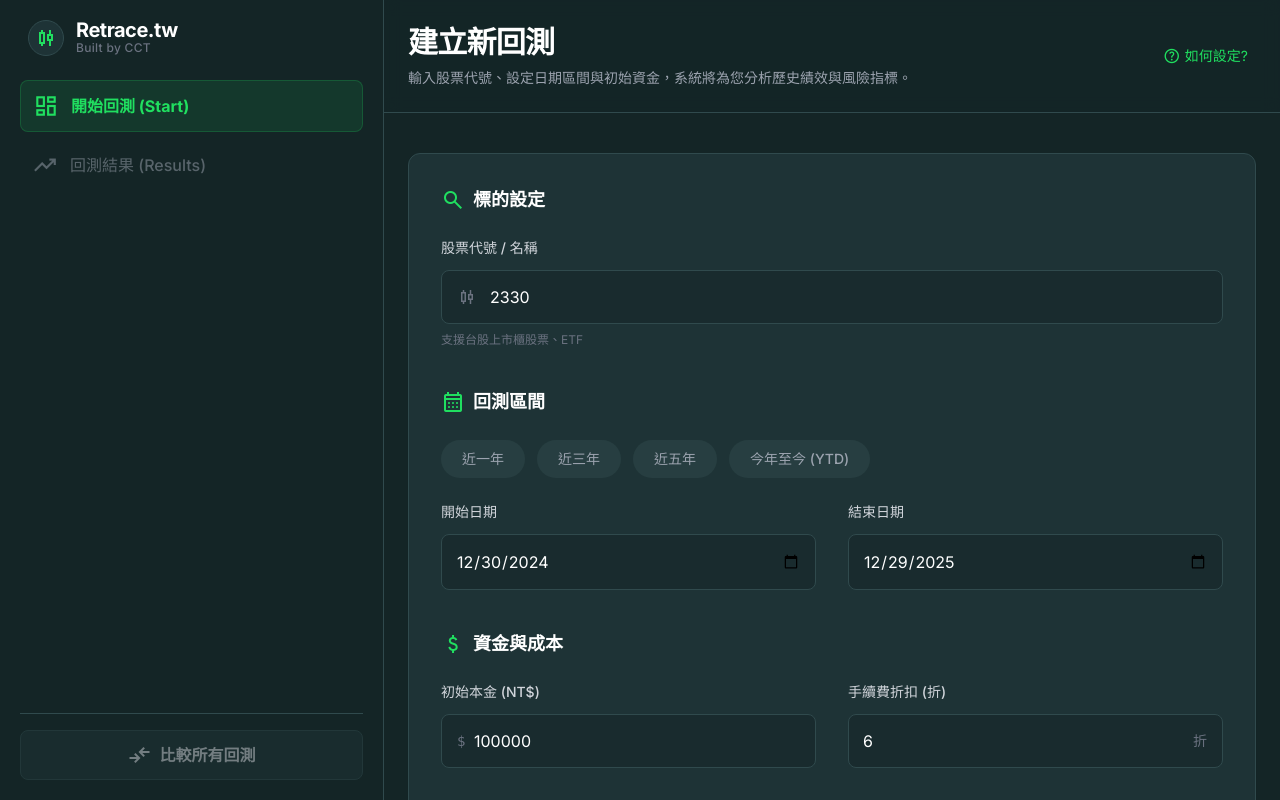
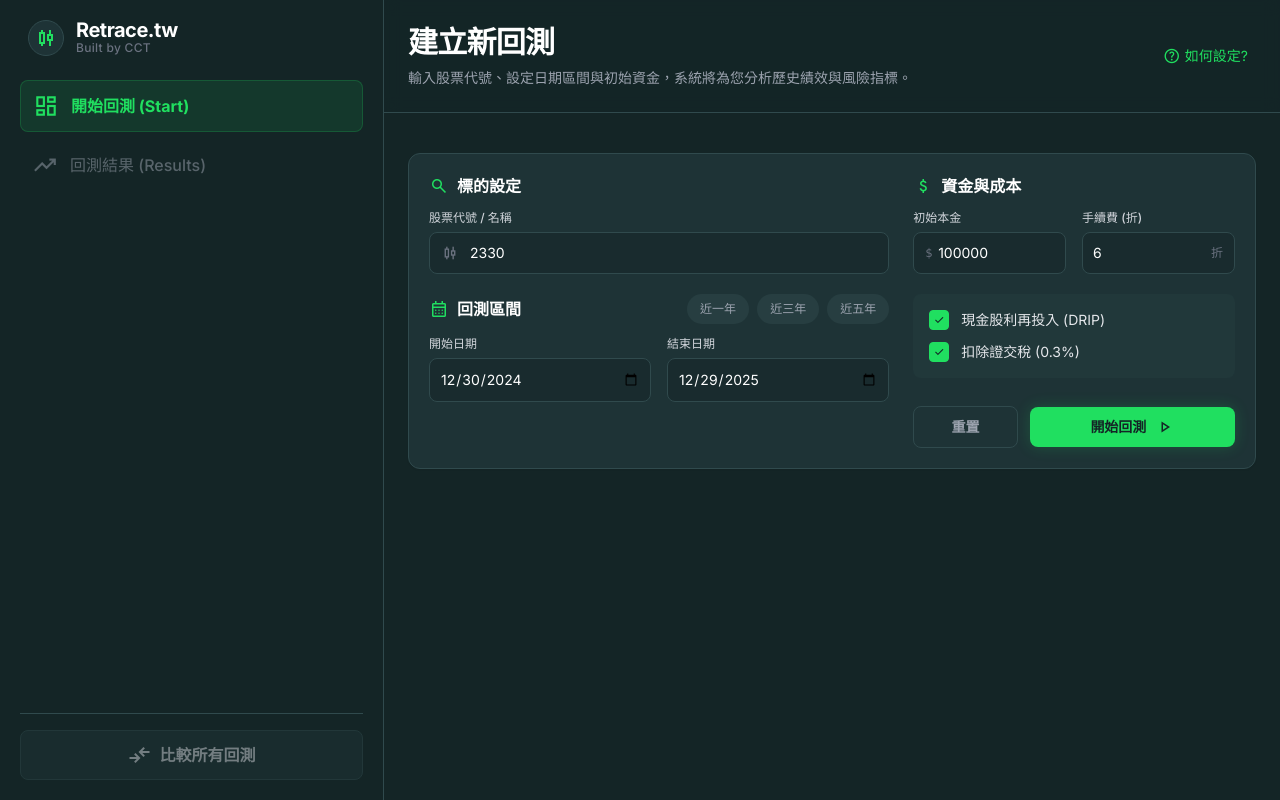
Before and after one commit to ShinnyCCT/Taiwan-stock-review, a React (Vite) app: page / in a window 1280 px wide. Built offline with nearby package versions, Linux system fonts and the light colour scheme.

Commit message:
Optimize InputForm layout for 14-inch screens: Compact 2-column grid

```diff
--- a/components/InputForm.tsx
+++ b/components/InputForm.tsx
@@ -8,54 +8,34 @@ interface InputFormProps {
 }
 
 const InputForm: React.FC<InputFormProps> = ({ initialValues, onSubmit, isLoading }) => {
-  // Local state initialized with props (for "remember settings" functionality)
   const [formData, setFormData] = useState<BacktestInput>(initialValues);
 
-  // Sync state if initialValues change (e.g. parent reset)
   useEffect(() => {
     setFormData(initialValues);
   }, [initialValues]);
 
-  // Calculate yesterday's date string for max limitation
   const maxAllowedDate = useMemo(() => {
     const d = new Date();
     d.setDate(d.getDate() - 1);
     return d.toISOString().split('T')[0];
   }, []);
 
-  // Date Presets Helpers
   const setDateRange = (type: '1Y' | '3Y' | '5Y' | 'YTD') => {
-    // End date is always set to yesterday for stability
     const endDateStr = maxAllowedDate;
-
-    // Calculate start date relative to yesterday (the end date)
     const endDateObj = new Date();
     endDateObj.setDate(endDateObj.getDate() - 1);
-
     const startDateObj = new Date(endDateObj);
 
     switch (type) {
-      case '1Y':
-        startDateObj.setFullYear(endDateObj.getFullYear() - 1);
-        break;
-      case '3Y':
-        startDateObj.setFullYear(endDateObj.getFullYear() - 3);
-        break;
-      case '5Y':
-        startDateObj.setFullYear(endDateObj.getFullYear() - 5);
-        break;
+      case '1Y': startDateObj.setFullYear(endDateObj.getFullYear() - 1); break;
+      case '3Y': startDateObj.setFullYear(endDateObj.getFullYear() - 3); break;
+      case '5Y': startDateObj.setFullYear(endDateObj.getFullYear() - 5); break;
       case 'YTD':
-        startDateObj.setMonth(0, 1); // Jan 1st of current year
+        startDateObj.setMonth(0, 1);
         startDateObj.setFullYear(endDateObj.getFullYear());
         break;
     }
-    const startDateStr = startDateObj.toISOString().split('T')[0];
-
-    setFormData(prev => ({
-      ...prev,
-      startDate: startDateStr,
-      endDate: endDateStr
-    }));
+    setFormData(prev => ({ ...prev, startDate: startDateObj.toISOString().split('T')[0], endDate: endDateStr }));
   };
 
   const handleReset = () => {
@@ -76,61 +56,62 @@ const InputForm: React.FC<InputFormProps> = ({ initialValues, onSubmit, isLoadin
     onSubmit(formData);
   };
 
-  // Styles
-  const sectionTitleClass = "text-white text-lg font-bold flex items-center gap-2 mb-6";
-  const labelClass = "block mb-3 text-sm font-medium text-gray-300";
-  const inputClass = "w-full bg-background-dark/50 border border-surface-border text-white text-base rounded-lg focus:ring-primary focus:border-primary block p-3.5 placeholder-gray-600 transition-colors hover:border-gray-500";
+  // Compact Styles
+  const sectionTitleClass = "text-white text-base font-bold flex items-center gap-2 mb-3";
+  const labelClass = "block mb-1.5 text-xs font-medium text-gray-300";
+  const inputClass = "w-full bg-background-dark/50 border border-surface-border text-white text-sm rounded-lg focus:ring-primary focus:border-primary block p-2.5 placeholder-gray-600 transition-colors hover:border-gray-500";
   const dateBtnClass = (active: boolean) =>
-    `px-5 py-2 text-sm rounded-full font-medium transition-all border ${
-      active
+    `px-3 py-1.5 text-xs rounded-full font-medium transition-all border ${active
       ? 'bg-primary/20 text-primary border-primary'
       : 'bg-surface-border/50 text-gray-400 border-transparent hover:bg-surface-border hover:text-white'
     }`;
 
   return (
-    <div className="bg-surface-dark border border-surface-border rounded-xl p-8 shadow-sm">
-      <form onSubmit={handleSubmit} className="space-y-10">
+    <div className="bg-surface-dark border border-surface-border rounded-xl p-5 shadow-sm">
+      <form onSubmit={handleSubmit}>
 
-        {/* Section 1: Stock */}
+        <div className="grid grid-cols-1 lg:grid-cols-12 gap-x-6 gap-y-6">
+
+          {/* Left Column: Stock & Date (Col Span 7) */}
+          <div className="lg:col-span-7 flex flex-col gap-5">
+
+            {/* Stock Section */}
             <div>
               <h3 className={sectionTitleClass}>
-             <span className="material-symbols-outlined text-primary text-[24px]">search</span>
+                <span className="material-symbols-outlined text-primary text-[20px]">search</span>
                 標的設定
               </h3>
-           <div className="grid grid-cols-1 gap-6">
               <div>
                 <label className={labelClass}>股票代號 / 名稱</label>
                 <div className="relative">
-                  <span className="absolute inset-y-0 left-0 flex items-center pl-4 text-gray-500 material-symbols-outlined text-[20px]">candlestick_chart</span>
+                  <span className="absolute inset-y-0 left-0 flex items-center pl-3 text-gray-500 material-symbols-outlined text-[18px]">candlestick_chart</span>
                   <input
                     type="text"
                     required
                     placeholder="例如：2330 或 台積電"
                     value={formData.symbol}
-                    onChange={(e) => setFormData({...formData, symbol: e.target.value})}
-                    className={`${inputClass} pl-12`}
+                    onChange={(e) => setFormData({ ...formData, symbol: e.target.value })}
+                    className={`${inputClass} pl-10`}
                   />
-                </div>
-                <p className="mt-2 text-xs text-gray-500">支援台股上市櫃股票、ETF</p>
                 </div>
               </div>
             </div>
 
-        {/* Section 2: Date Range */}
+            {/* Date Section */}
             <div>
-          <h3 className={sectionTitleClass}>
-             <span className="material-symbols-outlined text-primary text-[24px]">calendar_month</span>
+              <div className="flex items-center justify-between mb-3">
+                <h3 className={`${sectionTitleClass} !mb-0`}>
+                  <span className="material-symbols-outlined text-primary text-[20px]">calendar_month</span>
                   回測區間
                 </h3>
-
-           <div className="flex flex-wrap gap-3 mb-6">
+                <div className="flex gap-2">
                   <button type="button" onClick={() => setDateRange('1Y')} className={dateBtnClass(false)}>近一年</button>
                   <button type="button" onClick={() => setDateRange('3Y')} className={dateBtnClass(false)}>近三年</button>
                   <button type="button" onClick={() => setDateRange('5Y')} className={dateBtnClass(false)}>近五年</button>
-             <button type="button" onClick={() => setDateRange('YTD')} className={dateBtnClass(false)}>今年至今 (YTD)</button>
+                </div>
               </div>
 
-           <div className="grid grid-cols-1 md:grid-cols-2 gap-8">
+              <div className="grid grid-cols-2 gap-4">
                 <div>
                   <label className={labelClass}>開始日期</label>
                   <input
@@ -138,7 +119,7 @@ const InputForm: React.FC<InputFormProps> = ({ initialValues, onSubmit, isLoadin
                     required
                     max={formData.endDate}
                     value={formData.startDate}
-                  onChange={(e) => setFormData({...formData, startDate: e.target.value})}
+                    onChange={(e) => setFormData({ ...formData, startDate: e.target.value })}
                     className={inputClass}
                   />
                 </div>
@@ -148,39 +129,43 @@ const InputForm: React.FC<InputFormProps> = ({ initialValues, onSubmit, isLoadin
                     type="date"
                     required
                     min={formData.startDate}
-                  max={maxAllowedDate} // Restrict to yesterday
+                    max={maxAllowedDate}
                     value={formData.endDate}
-                  onChange={(e) => setFormData({...formData, endDate: e.target.value})}
+                    onChange={(e) => setFormData({ ...formData, endDate: e.target.value })}
                     className={inputClass}
                   />
                 </div>
               </div>
             </div>
+          </div>
 
-        {/* Section 3: Money & Costs */}
+          {/* Right Column: Money & Options (Col Span 5) */}
+          <div className="lg:col-span-5 flex flex-col gap-5">
+
+            {/* Money Section */}
             <div>
               <h3 className={sectionTitleClass}>
-             <span className="material-symbols-outlined text-primary text-[24px]">attach_money</span>
+                <span className="material-symbols-outlined text-primary text-[20px]">attach_money</span>
                 資金與成本
               </h3>
-           <div className="grid grid-cols-1 md:grid-cols-2 gap-8 items-start">
-             <div>
-                <label className={labelClass}>初始本金 (NT$)</label>
+              <div className="grid grid-cols-2 gap-4">
+                <div className="col-span-2 sm:col-span-1">
+                  <label className={labelClass}>初始本金</label>
                   <div className="relative">
-                  <span className="absolute inset-y-0 left-0 flex items-center pl-4 text-gray-500 text-sm font-mono">$</span>
+                    <span className="absolute inset-y-0 left-0 flex items-center pl-3 text-gray-500 text-xs font-mono">$</span>
                     <input
                       type="number"
                       min="1000"
                       required
                       value={formData.investmentAmount}
-                    onChange={(e) => setFormData({...formData, investmentAmount: Number(e.target.value)})}
-                    className={`${inputClass} pl-8`}
+                      onChange={(e) => setFormData({ ...formData, investmentAmount: Number(e.target.value) })}
+                      className={`${inputClass} pl-6`}
                     />
                   </div>
                 </div>
 
-             <div>
-               <label className={labelClass}>手續費折扣 (折)</label>
+                <div className="col-span-2 sm:col-span-1">
+                  <label className={labelClass}>手續費 (折)</label>
                   <div className="relative">
                     <input
                       type="number"
@@ -188,73 +173,68 @@ const InputForm: React.FC<InputFormProps> = ({ initialValues, onSubmit, isLoadin
                       max="10"
                       step="0.1"
                       value={formData.feeDiscount}
-                    onChange={(e) => setFormData({...formData, feeDiscount: Number(e.target.value)})}
-                    className={`${inputClass} pr-10`}
+                      onChange={(e) => setFormData({ ...formData, feeDiscount: Number(e.target.value) })}
+                      className={`${inputClass} pr-8`}
                     />
-                  <span className="absolute inset-y-0 right-0 flex items-center pr-4 text-gray-500 text-sm">折</span>
+                    <span className="absolute inset-y-0 right-0 flex items-center pr-3 text-gray-500 text-xs">折</span>
+                  </div>
+                </div>
               </div>
             </div>
 
-             {/* Advanced Options Group */}
-             <div className="md:col-span-2 mt-2">
-               <label className={labelClass}>進階選項</label>
-               <div className="flex flex-col gap-4">
+            {/* Advanced Options */}
+            <div className="bg-surface-border/20 p-4 rounded-lg space-y-3">
               <label className="flex items-center gap-3 cursor-pointer group">
                 <div className="relative flex items-center">
                   <input
                     type="checkbox"
                     checked={formData.useDRIP}
-                        onChange={(e) => setFormData({...formData, useDRIP: e.target.checked})}
-                        className="peer h-6 w-6 cursor-pointer appearance-none rounded border border-gray-600 bg-background-dark transition-all checked:border-primary checked:bg-primary"
+                    onChange={(e) => setFormData({ ...formData, useDRIP: e.target.checked })}
+                    className="peer h-5 w-5 cursor-pointer appearance-none rounded border border-gray-600 bg-background-dark transition-all checked:border-primary checked:bg-primary"
                   />
-                      <span className="absolute left-1/2 top-1/2 -translate-x-1/2 -translate-y-1/2 text-background-dark opacity-0 peer-checked:opacity-100 material-symbols-outlined text-[18px] pointer-events-none">check</span>
+                  <span className="absolute left-1/2 top-1/2 -translate-x-1/2 -translate-y-1/2 text-background-dark opacity-0 peer-checked:opacity-100 material-symbols-outlined text-[14px] pointer-events-none">check</span>
                 </div>
-                    <span className="text-base text-gray-200 group-hover:text-white transition-colors">包含現金股利再投入 (DRIP)</span>
+                <span className="text-sm text-gray-200 group-hover:text-white transition-colors">現金股利再投入 (DRIP)</span>
               </label>
-
               <label className="flex items-center gap-3 cursor-pointer group">
                 <div className="relative flex items-center">
                   <input
                     type="checkbox"
                     checked={formData.deductTax}
-                        onChange={(e) => setFormData({...formData, deductTax: e.target.checked})}
-                        className="peer h-6 w-6 cursor-pointer appearance-none rounded border border-gray-600 bg-background-dark transition-all checked:border-primary checked:bg-primary"
+                    onChange={(e) => setFormData({ ...formData, deductTax: e.target.checked })}
+                    className="peer h-5 w-5 cursor-pointer appearance-none rounded border border-gray-600 bg-background-dark transition-all checked:border-primary checked:bg-primary"
                   />
-                      <span className="absolute left-1/2 top-1/2 -translate-x-1/2 -translate-y-1/2 text-background-dark opacity-0 peer-checked:opacity-100 material-symbols-outlined text-[18px] pointer-events-none">check</span>
+                  <span className="absolute left-1/2 top-1/2 -translate-x-1/2 -translate-y-1/2 text-background-dark opacity-0 peer-checked:opacity-100 material-symbols-outlined text-[14px] pointer-events-none">check</span>
                 </div>
-                    <span className="text-base text-gray-200 group-hover:text-white transition-colors">扣除證交稅 (0.3%)</span>
+                <span className="text-sm text-gray-200 group-hover:text-white transition-colors">扣除證交稅 (0.3%)</span>
               </label>
             </div>
-             </div>
-           </div>
-        </div>
-
-        <hr className="border-surface-border" />
 
             {/* Actions */}
-        <div className="flex items-center justify-end gap-5">
+            <div className="flex items-center gap-3 mt-auto pt-2">
               <button
                 type="button"
                 onClick={handleReset}
-             className="px-6 py-3.5 rounded-lg border border-surface-border text-gray-400 font-bold text-base hover:bg-surface-border hover:text-white transition-colors"
+                className="flex-1 py-2.5 rounded-lg border border-surface-border text-gray-400 font-bold text-sm hover:bg-surface-border hover:text-white transition-colors"
               >
-             重置設定
+                重置
               </button>
 
               <button
                 type="submit"
                 disabled={isLoading}
-            className={`flex items-center justify-center gap-2 py-3.5 px-10 rounded-lg text-background-dark font-bold text-base shadow-[0_0_20px_rgba(32,223,96,0.2)] transition-all ${
-              isLoading
+                className={`flex-[2] flex items-center justify-center gap-2 py-2.5 rounded-lg text-background-dark font-bold text-sm shadow-[0_0_15px_rgba(32,223,96,0.2)] transition-all ${isLoading
                     ? 'bg-gray-600 cursor-not-allowed opacity-70'
-                : 'bg-primary hover:bg-[#1bc755] hover:shadow-[0_0_25px_rgba(32,223,96,0.4)] transform hover:-translate-y-0.5'
+                    : 'bg-primary hover:bg-[#1bc755] hover:shadow-[0_0_20px_rgba(32,223,96,0.4)] transform hover:-translate-y-0.5'
                   }`}
               >
                 {isLoading ? '運算中...' : '開始回測'}
-            {!isLoading && <span className="material-symbols-outlined text-[24px]">play_arrow</span>}
+                {!isLoading && <span className="material-symbols-outlined text-[20px]">play_arrow</span>}
               </button>
             </div>
+          </div>
 
+        </div>
       </form>
     </div>
   );
```
Lines whose indentation alone changed are shown as unchanged.
